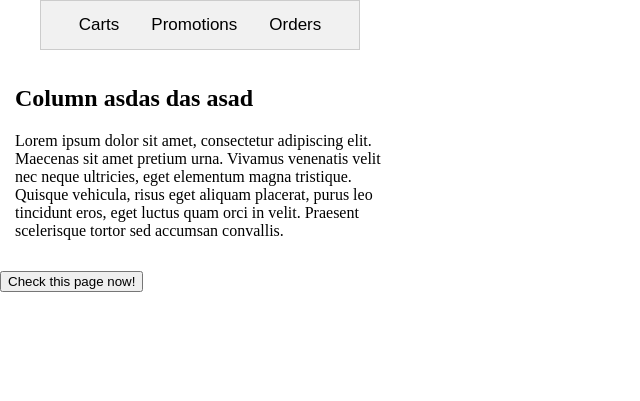
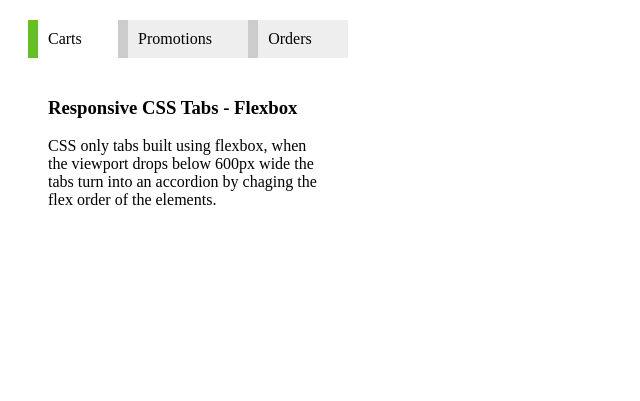
Before and after one commit to satvikb/SalesSaver, a browser extension: page browser-extension/extension.html in a window 1280 px wide. Shown: the whole page, without its empty margins (0-640 px from the left). Drawn offline with Linux system fonts and the light colour scheme.

Commit message:
initial commit with tabs

```diff
--- a/browser-extension/extension.html
+++ b/browser-extension/extension.html
@@ -6,33 +6,33 @@
 
   </head>
   <body style="width:400px; height:570px">
-    <!-- <div class="header">
-      <h1>Header</h1>
-      <p>Resize the browser window to see the responsive effect.</p>
-    </div> -->
-    <div class="tab center" id="centeredmenu">
-      <ul>
-      <button id="cartBtn" class="tablinks">Carts</button>
-      <button id="promoBtn" class="tablinks">Promotions</button>
-      <button id="ordersBtn" class="tablinks">Orders</button>
-      </ul>
-    </div>
-    <div class="row">
-      <div class="column">
-        <div id="cartTab">
-          <h2>Column asdas das asad </h2>
-          <p>Lorem ipsum dolor sit amet, consectetur adipiscing elit. Maecenas sit amet pretium urna. Vivamus venenatis velit nec neque ultricies, eget elementum magna tristique. Quisque vehicula, risus eget aliquam placerat, purus leo tincidunt eros, eget luctus quam orci in velit. Praesent scelerisque tortor sed accumsan convallis.</p>
-        </div>
-        <div id="promotionsTab">
-          <h2>Colum2n</h2>
-          <p>Lorem ipsum dolor sit amet, consectetur adipiscing elit. Maecenas sit amet pretium urna. Vivamus venenatis velit nec neque ultricies, eget elementum magna tristique. Quisque vehicula, risus eget aliquam placerat, purus leo tincidunt eros, eget luctus quam orci in velit. Praesent scelerisque tortor sed accumsan convallis.</p>
-        </div>
-        <div id="ordersTab">
 
-        </div>
+
+    <div class="worko-tabs">
+
+      <input class="state" type="radio" title="tab-one" name="tabs-state" id="tab-one" checked />
+      <input class="state" type="radio" title="tab-two" name="tabs-state" id="tab-two" />
+      <input class="state" type="radio" title="tab-three" name="tabs-state" id="tab-three" />
+
+      <div class="tabs flex-tabs">
+          <label for="tab-one" id="tab-one-label" class="tab">Carts</label>
+          <label for="tab-two" id="tab-two-label" class="tab">Promotions</label>
+          <label for="tab-three" id="tab-three-label" class="tab">Orders</label>
+
+          <div id="tab-one-panel" class="panel active">
+            <h3>Responsive CSS Tabs - Flexbox</h3>
+            <p>CSS only tabs built using flexbox, when the viewport drops below 600px wide the tabs turn into an accordion by chaging the flex order of the elements.</p>
+          </div>
+          <div id="tab-two-panel" class="panel">
+              Tab two content
+          </div>
+          <div id="tab-three-panel" class="panel">
+              Tab three content
+          </div>
       </div>
-    </div>
-    <button id="checkPage">Check this page now!</button>
+
+  </div>
+
     <script src="api.js"></script>
     <script src="extension.js"></script>
   </body>
--- a/browser-extension/style.css
+++ b/browser-extension/style.css
@@ -1,87 +1,76 @@
-* {
-  box-sizing: border-box;
+/* Android 2.3 :checked fix */
+@-webkit-keyframes fake {
+  from {
+    opacity: 1;
+  }
+  to {
+    opacity: 1;
+  }
+}
+@keyframes fake {
+  from {
+    opacity: 1;
+  }
+  to {
+    opacity: 1;
+  }
+}
+body {
+  -webkit-animation: fake 1s infinite;
+          animation: fake 1s infinite;
 }
 
-body {
-  margin: 0;
+.worko-tabs {
+  margin: 20px;
+  width: 80%;
+}
+.worko-tabs .state {
+  position: absolute;
+  left: -10000px;
+}
+.worko-tabs .flex-tabs {
+  display: -webkit-box;
+  display: flex;
+  -webkit-box-pack: justify;
+          justify-content: space-between;
+  flex-wrap: wrap;
+}
+.worko-tabs .flex-tabs .tab {
+  -webkit-box-flex: 1;
+          flex-grow: 1;
+  max-height: 40px;
+}
+.worko-tabs .flex-tabs .panel {
+  background-color: #fff;
+  padding: 20px;
+  min-height: 300px;
+  display: none;
+  width: 100%;
+  flex-basis: auto;
+}
+.worko-tabs .tab {
+  display: inline-block;
+  padding: 10px;
+  vertical-align: top;
+  background-color: #eee;
+  cursor: hand;
+  cursor: pointer;
+  border-left: 10px solid #ccc;
+}
+.worko-tabs .tab:hover {
+  background-color: #fff;
 }
 
-
-/* Create three equal columns that floats next to each other */
-.column {
-  float: left;
-  width: 100%;
-  padding: 15px;
+#tab-one:checked ~ .tabs #tab-one-label,
+#tab-two:checked ~ .tabs #tab-two-label,
+#tab-three:checked ~ .tabs #tab-three-label {
+  background-color: #fff;
+  cursor: default;
+  border-left-color: #69be28;
 }
 
-/* Clear floats after the columns */
-.row:after {
-  content: "";
-  display: table;
-  clear: both;
+#tab-one:checked ~ .tabs #tab-one-panel,
+#tab-two:checked ~ .tabs #tab-two-panel,
+#tab-three:checked ~ .tabs #tab-three-panel {
+  display: block;
 }
-
-.center {
-  margin: auto;
-  width: 80%;
-  border: 3px solid green;
-  padding: 0px;
-}
-
-#centeredmenu ul {
-   clear:left;
-   float:left;
-   list-style:none;
-   margin:0;
-   padding:0;
-   position:relative;
-   left:50%;
-   text-align:center;
-}
-#centeredmenu ul button {
-   display:block;
-   float:left;
-   list-style:none;
-   /* margin:0;
-   padding:0; */
-   position:relative;
-   right:50%;
-}
-
-/* Style the tab */
-.tab {
-  overflow: hidden;
-  border: 1px solid #ccc;
-  background-color: #f1f1f1;
-}
-
-/* Style the buttons inside the tab */
-.tab button {
-  background-color: inherit;
-  position: relative;
-  float: left;
-  border: none;
-  outline: none;
-  cursor: pointer;
-  padding: 14px 16px;
-  transition: 0.3s;
-  font-size: 17px;
-}
-
-/* Change background color of buttons on hover */
-.tab button:hover {
-  background-color: #ddd;
-}
-
-/* Create an active/current tablink class */
-.tab button.active {
-  background-color: #ccc;
-}
-
-/* Style the tab content */
-.tabcontent {
-  display: none;
-  padding: 6px 12px;
-  border: 1px solid #ccc;
-  border-top: none;
-}
```
